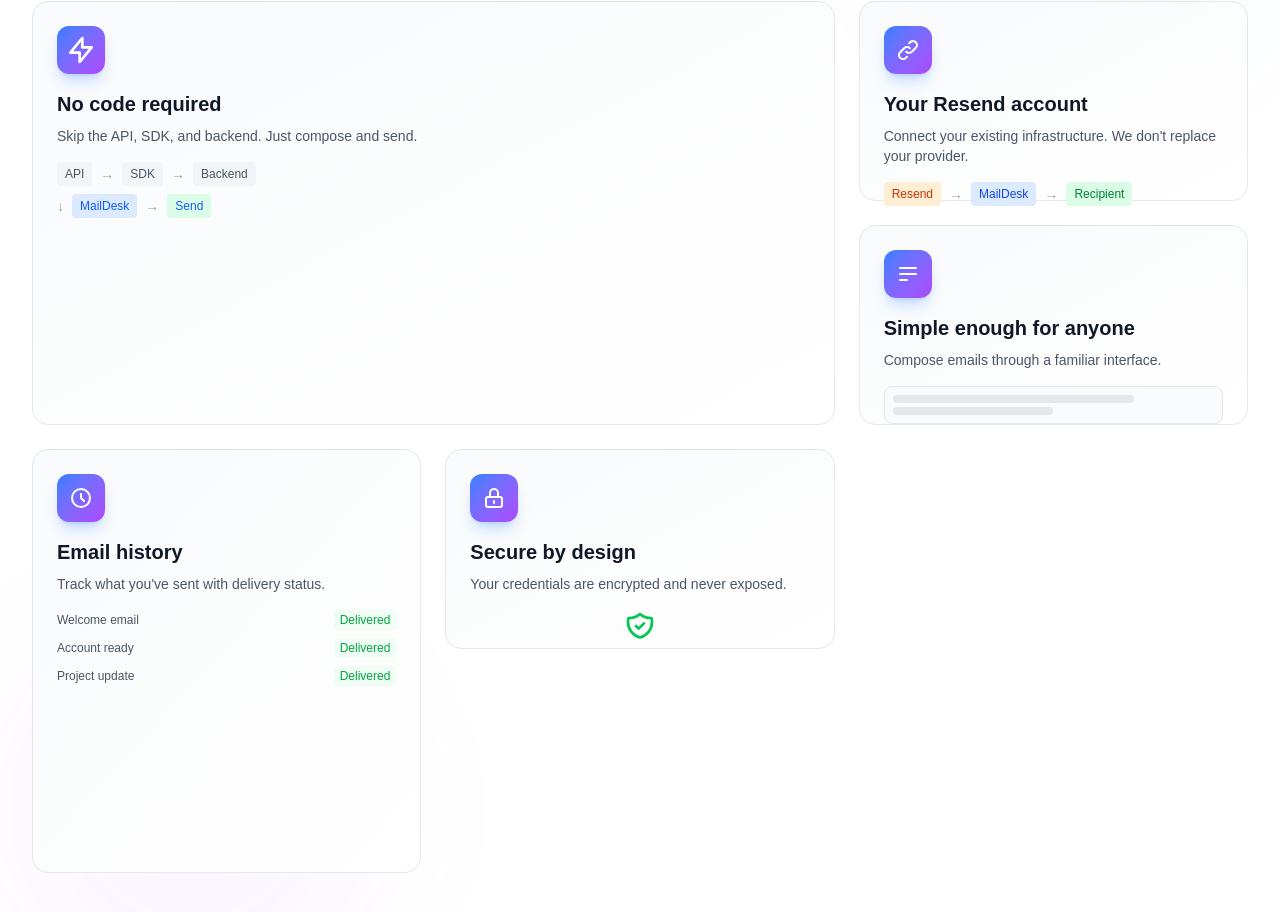
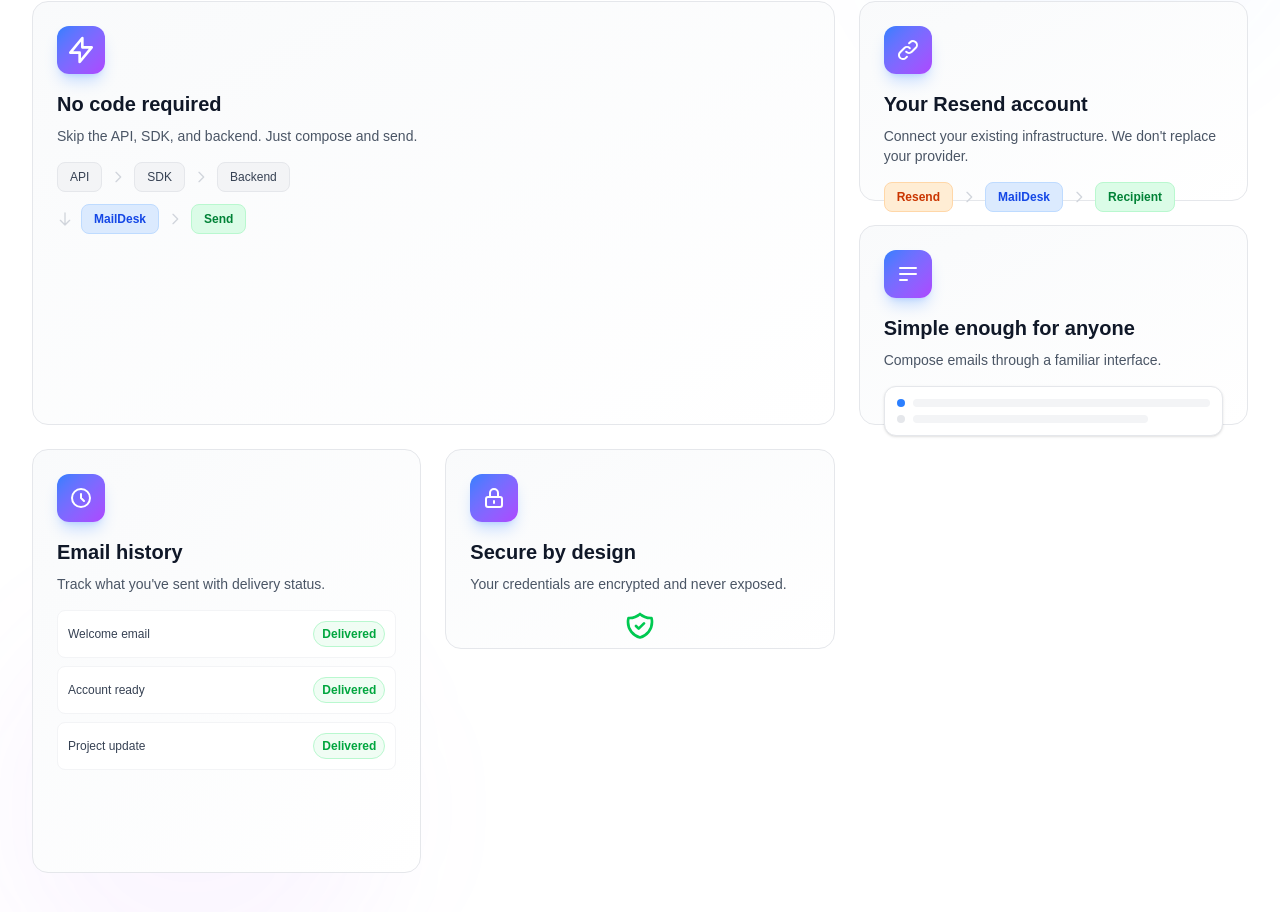
Before and after one commit to Danny7d/MailDesk, a Next.js app: page / in a window 1280 px wide. Shown: the part 5991-6903 px from the top of the page. Built offline with nearby package versions, Linux system fonts and the light colour scheme.

Commit message:
Improve FeatureBento visual elements - premium badges with borders, SVG arrows, better card styling

```diff
--- a/src/components/landing/FeatureBento.tsx
+++ b/src/components/landing/FeatureBento.tsx
@@ -14,19 +14,27 @@ export default function FeatureBento() {
         </svg>
       ),
       visual: (
-        <div className="mt-4 space-y-2">
-          <div className="flex items-center gap-2 text-sm text-gray-600">
-            <span className="px-2 py-1 bg-gray-100 rounded text-xs">API</span>
-            <span className="text-gray-400">→</span>
-            <span className="px-2 py-1 bg-gray-100 rounded text-xs">SDK</span>
-            <span className="text-gray-400">→</span>
-            <span className="px-2 py-1 bg-gray-100 rounded text-xs">Backend</span>
+        <div className="mt-4 space-y-3">
+          <div className="flex items-center gap-2">
+            <div className="px-3 py-1.5 bg-gray-100 border border-gray-200 rounded-lg text-xs font-medium text-gray-700">API</div>
+            <svg className="w-4 h-4 text-gray-300" fill="none" stroke="currentColor" viewBox="0 0 24 24">
+              <path strokeLinecap="round" strokeLinejoin="round" strokeWidth={2} d="M9 5l7 7-7 7" />
+            </svg>
+            <div className="px-3 py-1.5 bg-gray-100 border border-gray-200 rounded-lg text-xs font-medium text-gray-700">SDK</div>
+            <svg className="w-4 h-4 text-gray-300" fill="none" stroke="currentColor" viewBox="0 0 24 24">
+              <path strokeLinecap="round" strokeLinejoin="round" strokeWidth={2} d="M9 5l7 7-7 7" />
+            </svg>
+            <div className="px-3 py-1.5 bg-gray-100 border border-gray-200 rounded-lg text-xs font-medium text-gray-700">Backend</div>
           </div>
-          <div className="flex items-center gap-2 text-sm text-blue-600 font-medium">
-            <span className="text-gray-400">↓</span>
-            <span className="px-2 py-1 bg-blue-100 rounded text-xs">MailDesk</span>
-            <span className="text-gray-400">→</span>
-            <span className="px-2 py-1 bg-green-100 rounded text-xs">Send</span>
+          <div className="flex items-center gap-2">
+            <svg className="w-4 h-4 text-gray-300" fill="none" stroke="currentColor" viewBox="0 0 24 24">
+              <path strokeLinecap="round" strokeLinejoin="round" strokeWidth={2} d="M19 14l-7 7m0 0l-7-7m7 7V3" />
+            </svg>
+            <div className="px-3 py-1.5 bg-blue-100 border border-blue-200 rounded-lg text-xs font-semibold text-blue-700">MailDesk</div>
+            <svg className="w-4 h-4 text-gray-300" fill="none" stroke="currentColor" viewBox="0 0 24 24">
+              <path strokeLinecap="round" strokeLinejoin="round" strokeWidth={2} d="M9 5l7 7-7 7" />
+            </svg>
+            <div className="px-3 py-1.5 bg-green-100 border border-green-200 rounded-lg text-xs font-semibold text-green-700">Send</div>
           </div>
         </div>
       ),
@@ -41,12 +49,16 @@ export default function FeatureBento() {
         </svg>
       ),
       visual: (
-        <div className="mt-3 flex items-center gap-2 text-sm">
-          <span className="px-2 py-1 bg-orange-100 text-orange-700 rounded text-xs">Resend</span>
-          <span className="text-gray-400">→</span>
-          <span className="px-2 py-1 bg-blue-100 text-blue-700 rounded text-xs">MailDesk</span>
-          <span className="text-gray-400">→</span>
-          <span className="px-2 py-1 bg-green-100 text-green-700 rounded text-xs">Recipient</span>
+        <div className="mt-3 flex items-center gap-2">
+          <div className="px-3 py-1.5 bg-orange-100 border border-orange-200 rounded-lg text-xs font-semibold text-orange-700">Resend</div>
+          <svg className="w-4 h-4 text-gray-300" fill="none" stroke="currentColor" viewBox="0 0 24 24">
+            <path strokeLinecap="round" strokeLinejoin="round" strokeWidth={2} d="M9 5l7 7-7 7" />
+          </svg>
+          <div className="px-3 py-1.5 bg-blue-100 border border-blue-200 rounded-lg text-xs font-semibold text-blue-700">MailDesk</div>
+          <svg className="w-4 h-4 text-gray-300" fill="none" stroke="currentColor" viewBox="0 0 24 24">
+            <path strokeLinecap="round" strokeLinejoin="round" strokeWidth={2} d="M9 5l7 7-7 7" />
+          </svg>
+          <div className="px-3 py-1.5 bg-green-100 border border-green-200 rounded-lg text-xs font-semibold text-green-700">Recipient</div>
         </div>
       ),
     },
@@ -60,9 +72,17 @@ export default function FeatureBento() {
         </svg>
       ),
       visual: (
-        <div className="mt-3 bg-gray-50 rounded-lg p-2 border border-gray-200">
-          <div className="h-2 bg-gray-200 rounded w-3/4 mb-1" />
-          <div className="h-2 bg-gray-200 rounded w-1/2" />
+        <div className="mt-3 bg-white border border-gray-200 rounded-xl p-3 shadow-sm">
+          <div className="space-y-2">
+            <div className="flex items-center gap-2">
+              <div className="w-2 h-2 bg-blue-500 rounded-full" />
+              <div className="h-2 bg-gray-100 rounded flex-1" />
+            </div>
+            <div className="flex items-center gap-2">
+              <div className="w-2 h-2 bg-gray-200 rounded-full" />
+              <div className="h-2 bg-gray-100 rounded w-3/4" />
+            </div>
+          </div>
         </div>
       ),
     },
@@ -82,9 +102,9 @@ export default function FeatureBento() {
             { subject: 'Account ready', status: 'Delivered' },
             { subject: 'Project update', status: 'Delivered' },
           ].map((email, i) => (
-            <div key={i} className="flex items-center justify-between text-xs">
-              <span className="text-gray-600 truncate flex-1">{email.subject}</span>
-              <span className="text-green-600 bg-green-50 px-1.5 py-0.5 rounded ml-2 whitespace-nowrap">
+            <div key={i} className="flex items-center justify-between bg-white border border-gray-100 rounded-lg p-2.5">
+              <span className="text-xs font-medium text-gray-700 truncate flex-1">{email.subject}</span>
+              <span className="text-xs font-semibold text-green-600 bg-green-50 border border-green-200 px-2 py-1 rounded-full ml-2 whitespace-nowrap">
                 {email.status}
               </span>
             </div>
```
